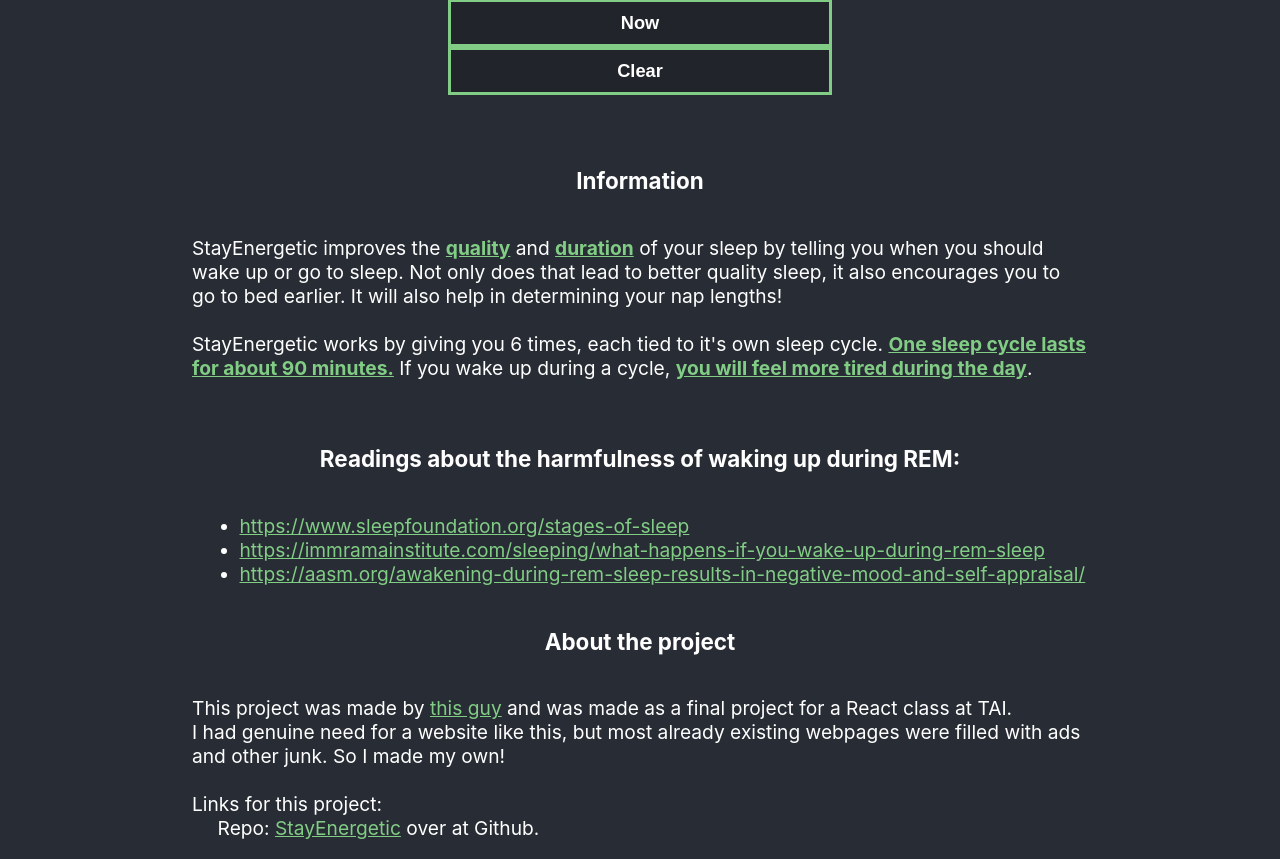
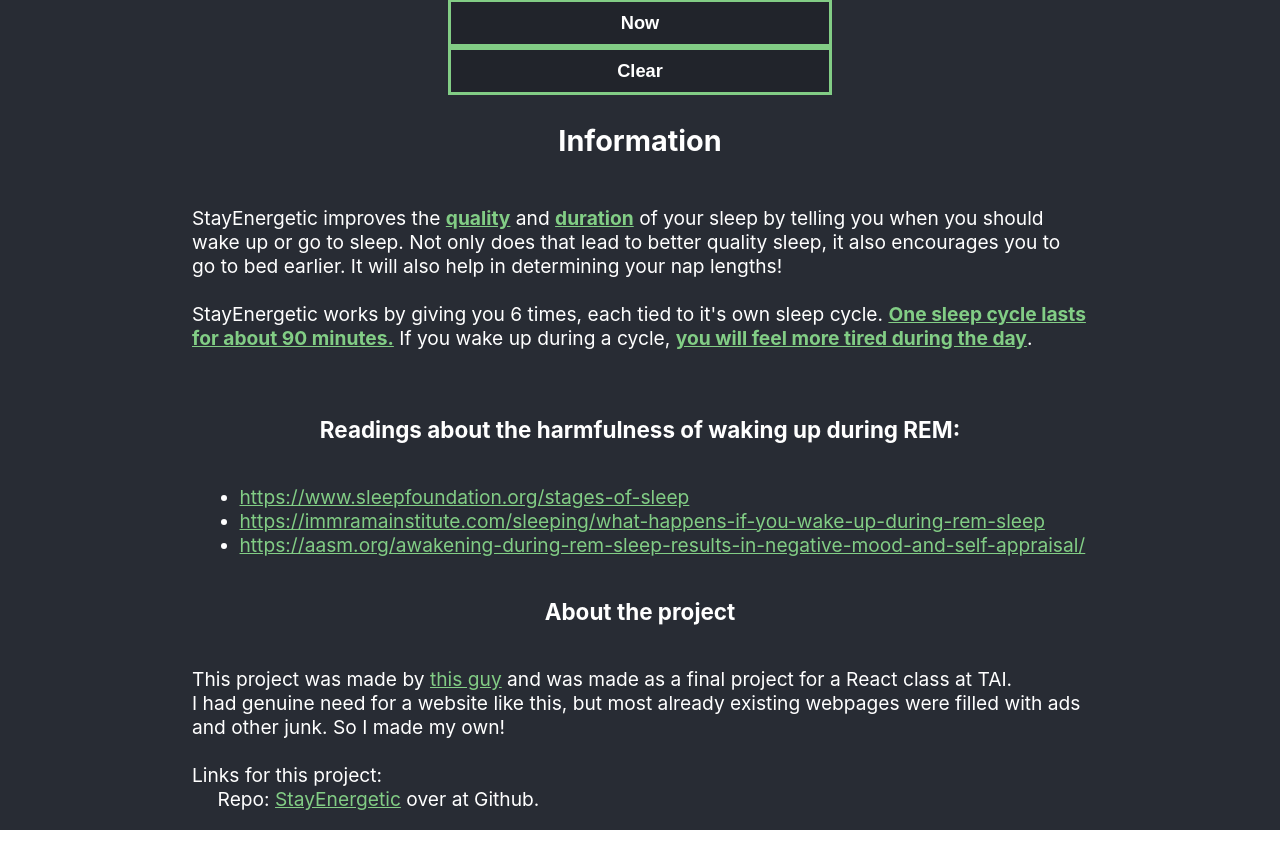
Before and after one commit to Finnbyte/StayEnergetic, a React (Create React App) app: page / in a window 1280 px wide. Shown: the part 809-1668 px from the top of the page. After the commit the page ends 1639 px from the top, so only its background shows below. Built offline with nearby package versions, Linux system fonts and the light colour scheme.

Commit message:
Separate infoBox from ModeBlock wrapper div

```diff
--- a/src/App.js
+++ b/src/App.js
@@ -96,14 +96,15 @@ export default function App() {
           }/>
           {mode3.showResults ? <CalcResults mode={3} twentyFourHourTime={mode3.twentyFourHourTime}/> : null}
         </div>
+      </div>
 
 
-        <div className="infoBox">
-          <h3>Information</h3>
-          <p>
-            StayEnergetic improves the <span className="important">quality</span> and <span className="important">duration</span> of your sleep by telling you when you should wake up or go to sleep. Not only does that lead to better quality sleep, it also encourages you to go to bed earlier.
-            It will also help in determining your nap lengths!
-            <br/><br/>
+      <div className="infoBox">
+        <h3 style={{ fontSize: "1.5em" }}>Information</h3>
+        <p>
+          StayEnergetic improves the <span className="important">quality</span> and <span className="important">duration</span> of your sleep by telling you when you should wake up or go to sleep. Not only does that lead to better quality sleep, it also encourages you to go to bed earlier.
+          It will also help in determining your nap lengths!
+          <br/><br/>
 
             StayEnergetic works by giving you 6 times, each tied to it's own sleep cycle. <span className="important">One sleep cycle lasts for about 90 minutes.</span> If you wake up during a cycle, <span className="important"> you will feel more tired during the day</span>.
             <br/><br/>
@@ -127,6 +128,5 @@ export default function App() {
           </p>
         </div>
       </div>
-    </div>
   );
 }
```
